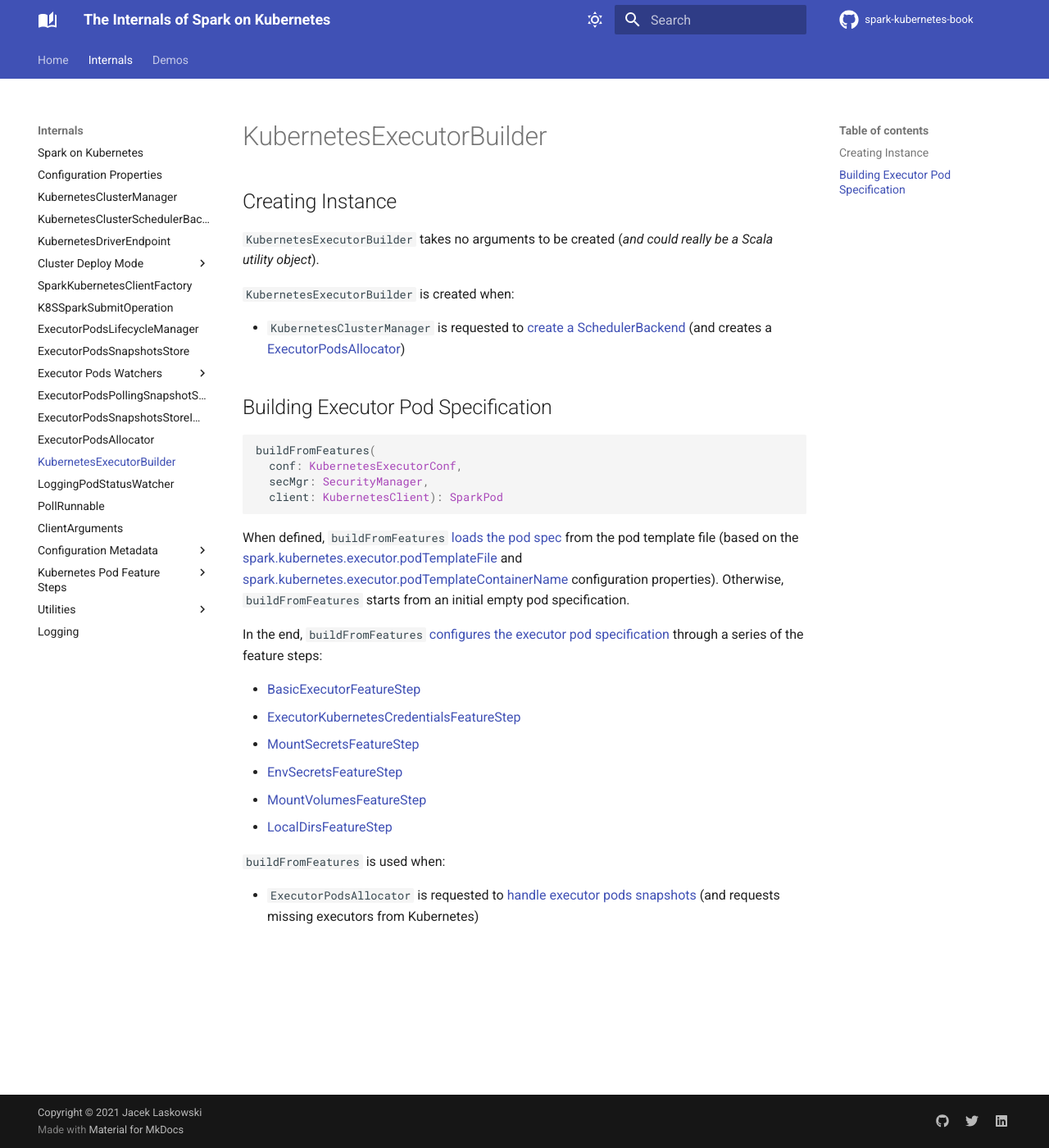
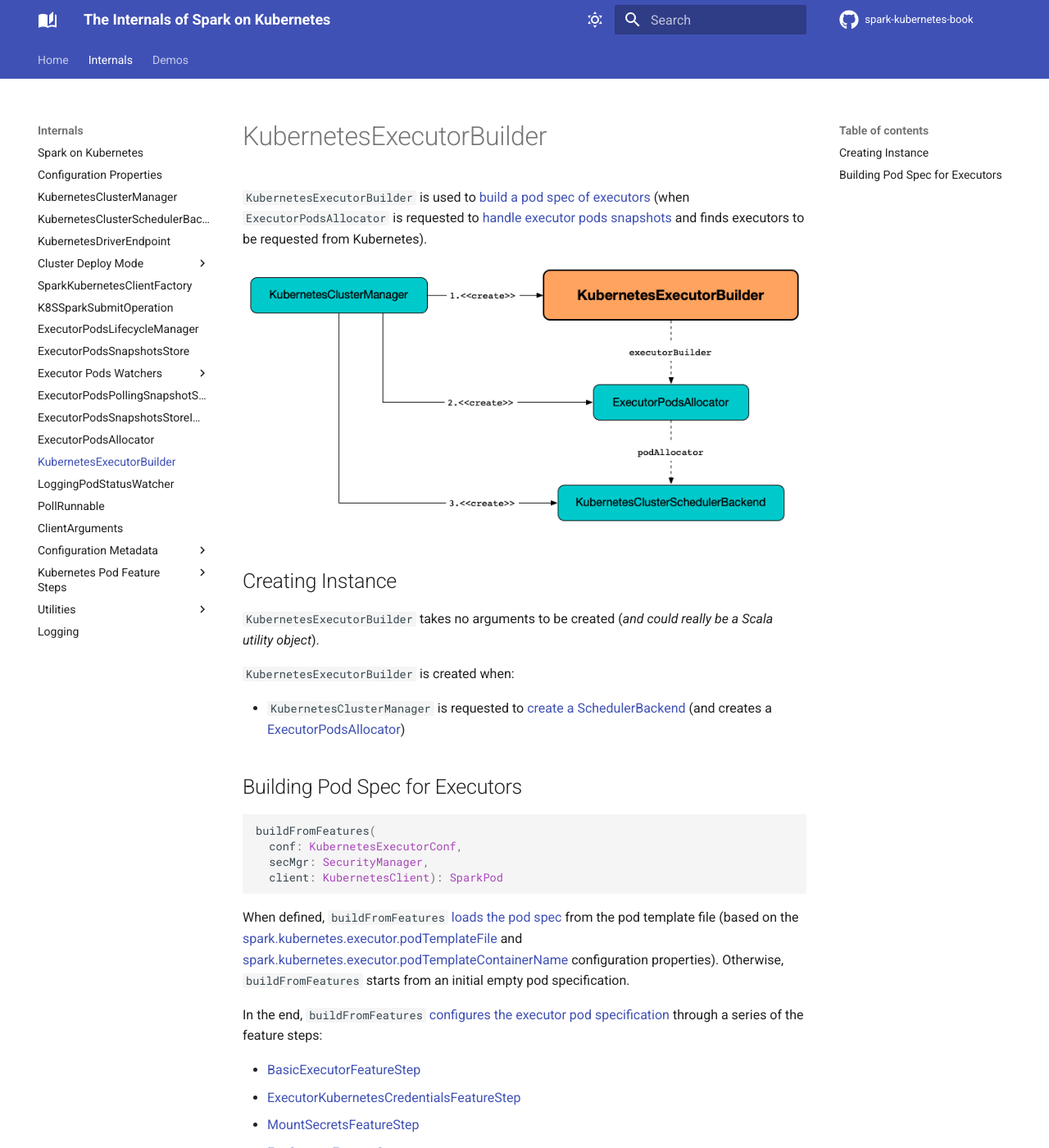
Before and after one commit to jaceklaskowski/spark-kubernetes-book, an MkDocs documentation site: the page built from docs/KubernetesExecutorBuilder.md, in a window 1280 px wide and 1400 px high. Shown: the whole window at 82% size. Built offline with MkDocs 1.6.1 and Material for MkDocs 9.7.7, drawn with Linux system fonts in a browser that asks for light colours; comment, search, counter and statistics services are not loaded.

Commit message:
KubernetesExecutorBuilder + KubernetesUtils.selectSparkContainer

````diff
--- a/docs/KubernetesDriverBuilder.md
+++ b/docs/KubernetesDriverBuilder.md
@@ -20,7 +20,7 @@
 * <span id="driverKubernetesResources"> Driver Resources
 * <span id="systemProperties"> System Properties
 
-## <span id="buildFromFeatures"> Building Driver Pod Specification
+## <span id="buildFromFeatures"> Building Pod Spec for Driver
 
 ```scala
 buildFromFeatures(
--- a/docs/KubernetesExecutorBuilder.md
+++ b/docs/KubernetesExecutorBuilder.md
@@ -1,4 +1,8 @@
 # KubernetesExecutorBuilder
+
+`KubernetesExecutorBuilder` is used to [build a pod spec of executors](#buildFromFeatures) (when `ExecutorPodsAllocator` is requested to [handle executor pods snapshots](ExecutorPodsAllocator.md#onNewSnapshots) and finds executors to be requested from Kubernetes).
+
+![KubernetesExecutorBuilder, KubernetesClusterManager and ExecutorPodsAllocator](images/KubernetesExecutorBuilder.png)
 
 ## Creating Instance
 
@@ -8,7 +12,7 @@
 
 * `KubernetesClusterManager` is requested to [create a SchedulerBackend](KubernetesClusterManager.md#createSchedulerBackend) (and creates a [ExecutorPodsAllocator](ExecutorPodsAllocator.md))
 
-## <span id="buildFromFeatures"> Building Executor Pod Specification
+## <span id="buildFromFeatures"> Building Pod Spec for Executors
 
 ```scala
 buildFromFeatures(
````
Also changed, not shown: docs/KubernetesUtils.md (+26 -6 lines), docs/images/KubernetesExecutorBuilder.png (added), 1 other file.
